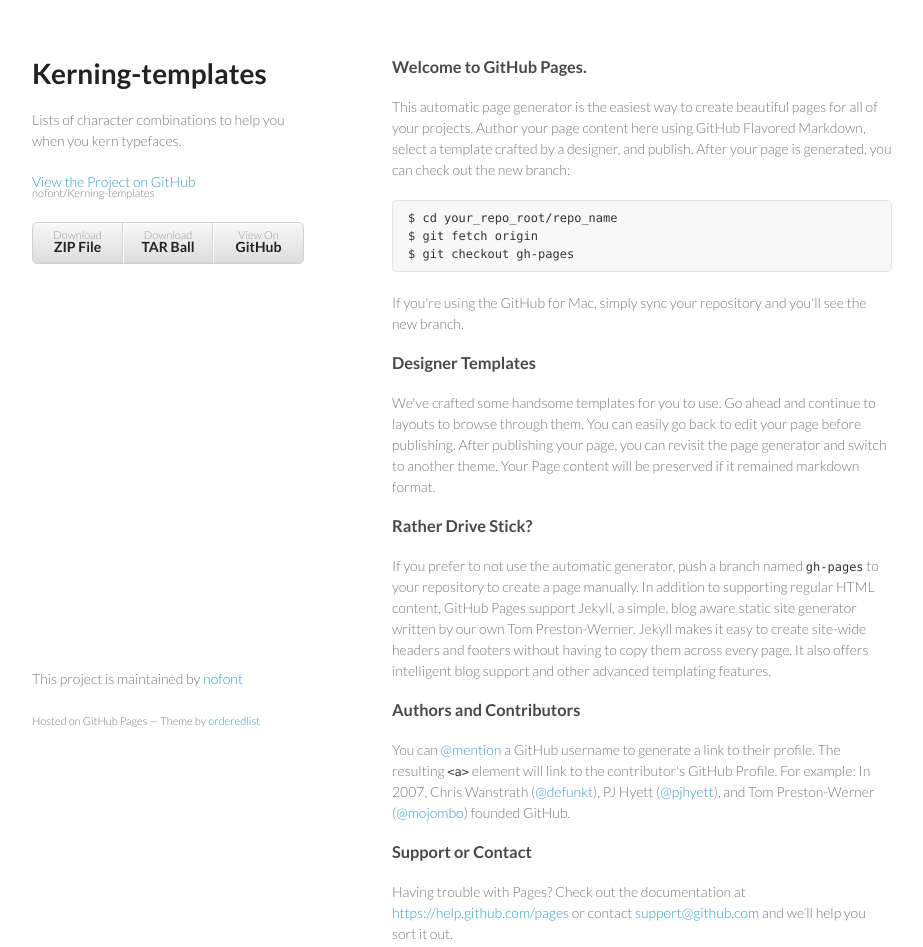
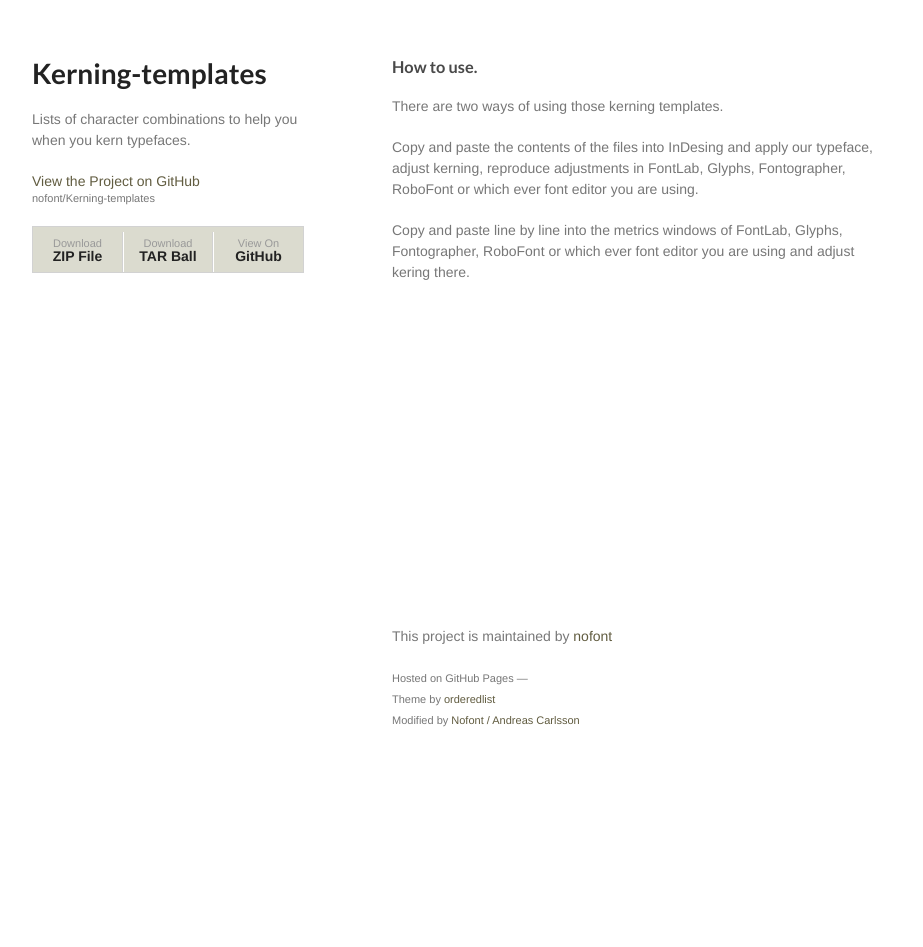
Before and after one commit to nofont/Kerning-templates, a plain HTML site: page index.html in a window 1280 px wide. Shown: the whole page, without its empty margins (178-1101 px from the left). After the commit the page ends 800 px from the top, so only its background shows below. Drawn offline with Linux system fonts and the light colour scheme; a web font is replaced by a local one.

Commit message:
Design adjustments to the GH-pages.

```diff
--- a/index.html
+++ b/index.html
@@ -29,10 +29,15 @@
       </header>
       <section>
         <h3>
-<a id="welcome-to-github-pages" class="anchor" href="#welcome-to-github-pages" aria-hidden="true"><span class="octicon octicon-link"></span></a>Welcome to GitHub Pages.</h3>
+<a id="welcome-to-github-pages" class="anchor" href="#welcome-to-github-pages" aria-hidden="true"><span class="octicon octicon-link"></span></a>How to use.</h3>
 
-<p>This automatic page generator is the easiest way to create beautiful pages for all of your projects. Author your page content here using GitHub Flavored Markdown, select a template crafted by a designer, and publish. After your page is generated, you can check out the new branch:</p>
+<p>There are two ways of using those kerning templates.</p>
 
+<p>Copy and paste the contents of the files into InDesing and apply our typeface, adjust kerning, reproduce adjustments in FontLab, Glyphs, Fontographer, RoboFont or which ever font editor you are using.</p>
+
+<p>Copy and paste line by line into the metrics windows of FontLab, Glyphs, Fontographer, RoboFont or which ever font editor you are using and adjust kering there.</p>
+
+<!--
 <pre><code>$ cd your_repo_root/repo_name
 $ git fetch origin
 $ git checkout gh-pages
@@ -60,9 +65,16 @@ $ git checkout gh-pages
 
 <p>Having trouble with Pages? Check out the documentation at <a href="https://help.github.com/pages">https://help.github.com/pages</a> or contact <a href="mailto:support@github.com">support@github.com</a> and we’ll help you sort it out.</p>
       </section>
+-->
       <footer>
         <p>This project is maintained by <a href="https://github.com/nofont">nofont</a></p>
-        <p><small>Hosted on GitHub Pages &mdash; Theme by <a href="https://github.com/orderedlist">orderedlist</a></small></p>
+        <p>
+          <small>
+            Hosted on GitHub Pages &mdash;<br>
+            Theme by <a href="https://github.com/orderedlist">orderedlist</a><br>
+            Modified by <a href="http://www.nofont.com">Nofont / Andreas Carlsson</a>
+          </small>
+        </p>
       </footer>
     </div>
     <script src="javascripts/scale.fix.js"></script>
--- a/stylesheets/styles.css
+++ b/stylesheets/styles.css
@@ -1,13 +1,14 @@
-@import url(https://fonts.googleapis.com/css?family=Lato:300italic,700italic,300,700);
+@import url(https://fonts.googleapis.com/css?family=Lato:300italic,700italic,300,700|Lekton:400,700);
 
 body {
   padding:50px;
-  font:14px/1.5 Lato, "Helvetica Neue", Helvetica, Arial, sans-serif;
+  font:14px/1.5 Lekton, "Helvetica Neue", Helvetica, Arial, sans-serif;
   color:#777;
   font-weight:300;
 }
 
 h1, h2, h3, h4, h5, h6 {
+  font-family: Lato;
   color:#222;
   margin:0 0 20px;
 }
@@ -33,7 +34,8 @@ h3, h4, h5, h6 {
 }
 
 a {
-  color:#39c;
+  /* color:#39c; */
+  color: #615C40;
   font-weight:400;
   text-decoration:none;
 }
@@ -41,7 +43,7 @@ a {
 a small {
   font-size:11px;
   color:#777;
-  margin-top:-0.6em;
+  margin-top:-0.2em;
   display:block;
 }
 
@@ -105,8 +107,10 @@ header ul {
   list-style:none;
   height:40px;
 
-  padding:0;
+  padding:5px 0 0 0;
 
+  background: #dbdbcf;
+  /*
   background: #eee;
   background: -moz-linear-gradient(top, #f8f8f8 0%, #dddddd 100%);
   background: -webkit-gradient(linear, left top, left bottom, color-stop(0%,#f8f8f8), color-stop(100%,#dddddd));
@@ -114,10 +118,10 @@ header ul {
   background: -o-linear-gradient(top, #f8f8f8 0%,#dddddd 100%);
   background: -ms-linear-gradient(top, #f8f8f8 0%,#dddddd 100%);
   background: linear-gradient(top, #f8f8f8 0%,#dddddd 100%);
-
   border-radius:5px;
+  */
   border:1px solid #d2d2d2;
-  box-shadow:inset #fff 0 1px 0, inset rgba(0,0,0,0.03) 0 -1px 0;
+  /* box-shadow:inset #fff 0 1px 0, inset rgba(0,0,0,0.03) 0 -1px 0; */
   width:270px;
 }
 
```
